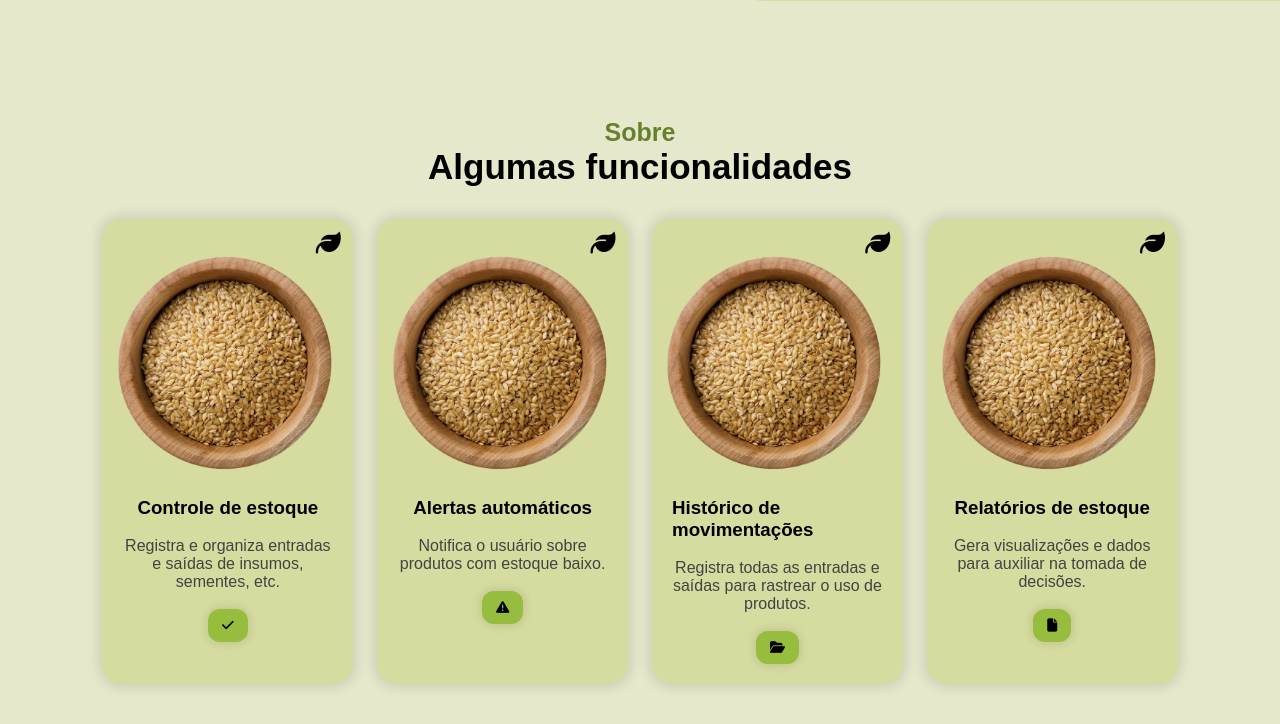
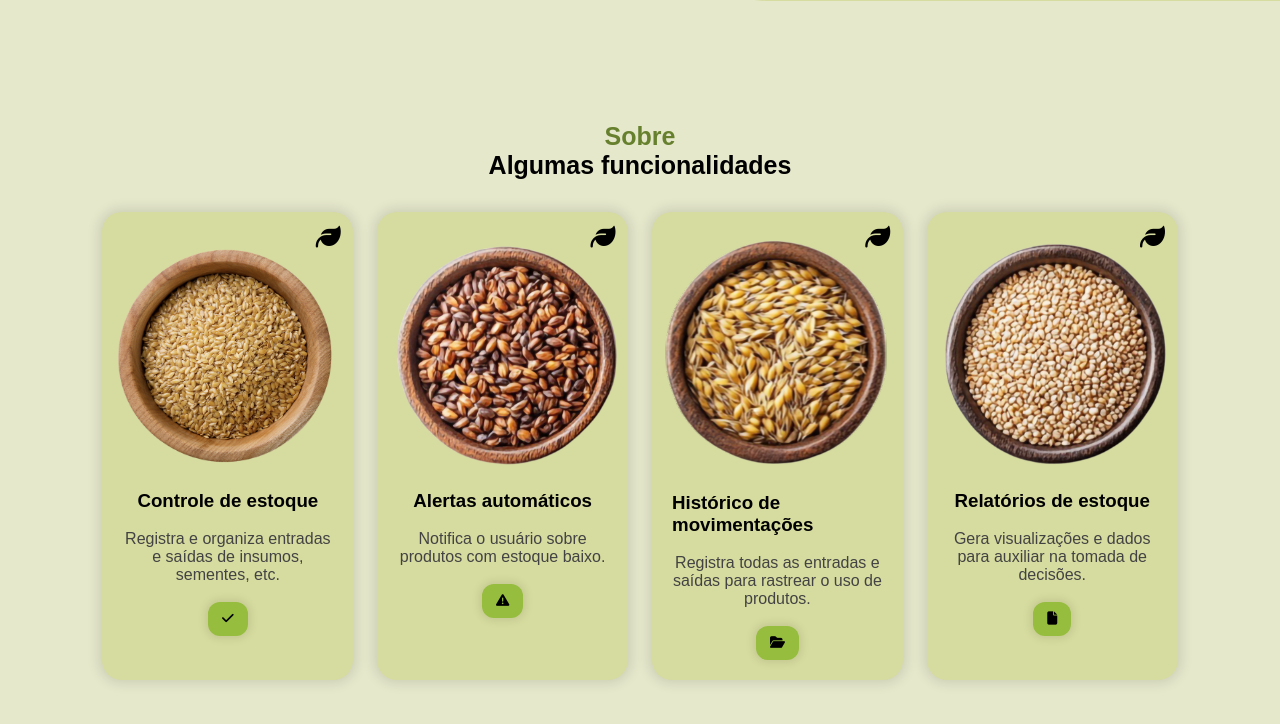
Before and after one commit to riverspaulo/StockField, a FastAPI app: page / in a window 1280 px wide. Shown: the part 808-1532 px from the top of the page. Run offline with FastAPI, Linux system fonts and the light colour scheme.

Commit message:
Atualizações - layout

```diff
--- a/Stockfield/templates/cadastro.html
+++ b/Stockfield/templates/cadastro.html
@@ -16,9 +16,10 @@
                 <h1 class="title-h1">Cadastro</h1>
                 <br>
                 <span>Insira os dados solicitados</span>
+                <br>
 
                 {% if messages %}
-                    <div class="flash-messages">
+                    <div class="flash-messages" style="font-family: sans-serif; font-size: 12px; color: #96bd3e;">
                         {% for msg in messages %}
                             <div class="flash-message flash-{{ msg.category }}">
                                  {{ msg.message }}
--- a/Stockfield/templates/index.html
+++ b/Stockfield/templates/index.html
@@ -88,7 +88,7 @@
 
         <section id="sobre">
             <h2 class="section-title" style="color:  #66802e;">Sobre</h2>
-            <h3 class="section-subtitle">Algumas funcionalidades</h3>
+            <h3 class="section-subtitle" style="font-size: 25px;">Algumas funcionalidades</h3>
 
             <div id="dishes">
                 <div class="dish">
@@ -107,7 +107,7 @@
 
                 <div class="dish">
                     <div class="dish-heart"><i class="fa-solid fa-leaf"></i></div>
-                    <img src="/static/images/grao1.png" class="dish-image" alt="">
+                    <img src="/static/images/grao3.png" class="dish-image" alt="">
                     <h3 class="dish-title">Alertas automáticos</h3>
                     <span class="dish-description">Notifica o usuário sobre produtos com estoque baixo.</span>
                     <div class="dish-price">
@@ -119,7 +119,7 @@
 
                 <div class="dish">
                     <div class="dish-heart"><i class="fa-solid fa-leaf"></i></div>
-                    <img src="/static/images/grao1.png" class="dish-image" alt="">
+                    <img src="/static/images/grao2.png" class="dish-image" alt="" style="margin-top: 2px;">
                     <h3 class="dish-title">Histórico de movimentações</h3>
                     <span class="dish-description">Registra todas as entradas e saídas para rastrear o uso de produtos.</span>
                     <div class="dish-price">
@@ -131,7 +131,7 @@
 
                 <div class="dish">
                     <div class="dish-heart"><i class="fa-solid fa-leaf"></i></div>
-                    <img src="/static/images/grao1.png" class="dish-image" alt="">
+                    <img src="/static/images/grao4.png" class="dish-image" alt="" >
                     <h3 class="dish-title">Relatórios de estoque</h3>
                     <span class="dish-description">Gera visualizações e dados para auxiliar na tomada de decisões.</span>
                     <div class="dish-price">
@@ -145,7 +145,7 @@
     </main>
 
     <footer>
-         <img src="/static/images/wave.svg" alt="">
+        <img src="" alt="">
         <div id="footer_items">
             <span id="copyright">StockField &copy 2025</span>
             <div class="social-media-buttons">
```
Also changed, not shown: Stockfield/templates/login.html (+3 -4 lines), Stockfield/static/images/grao2.png (added), Stockfield/static/images/grao3.png (added), Stockfield/static/images/grao4.png (added).
